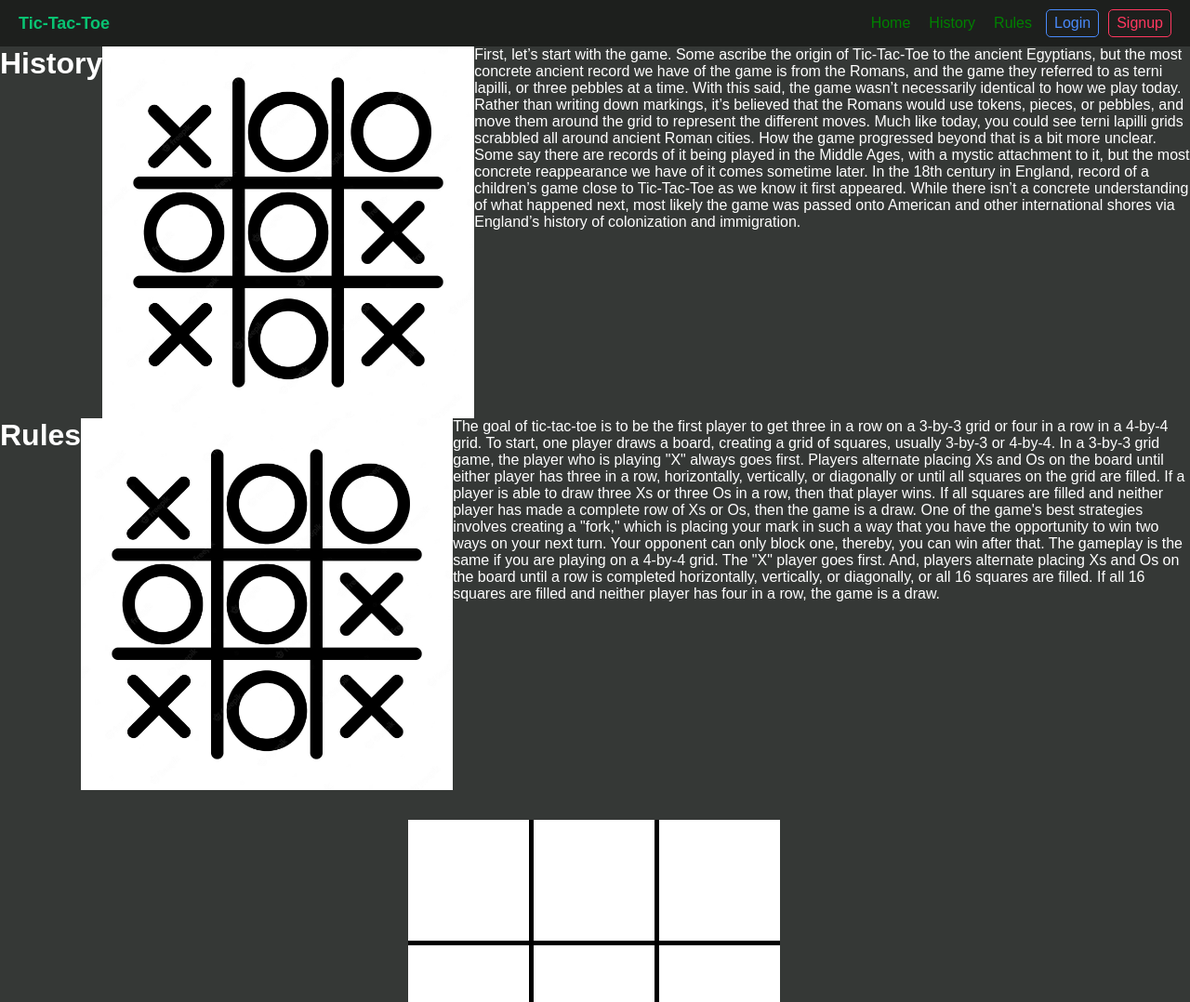
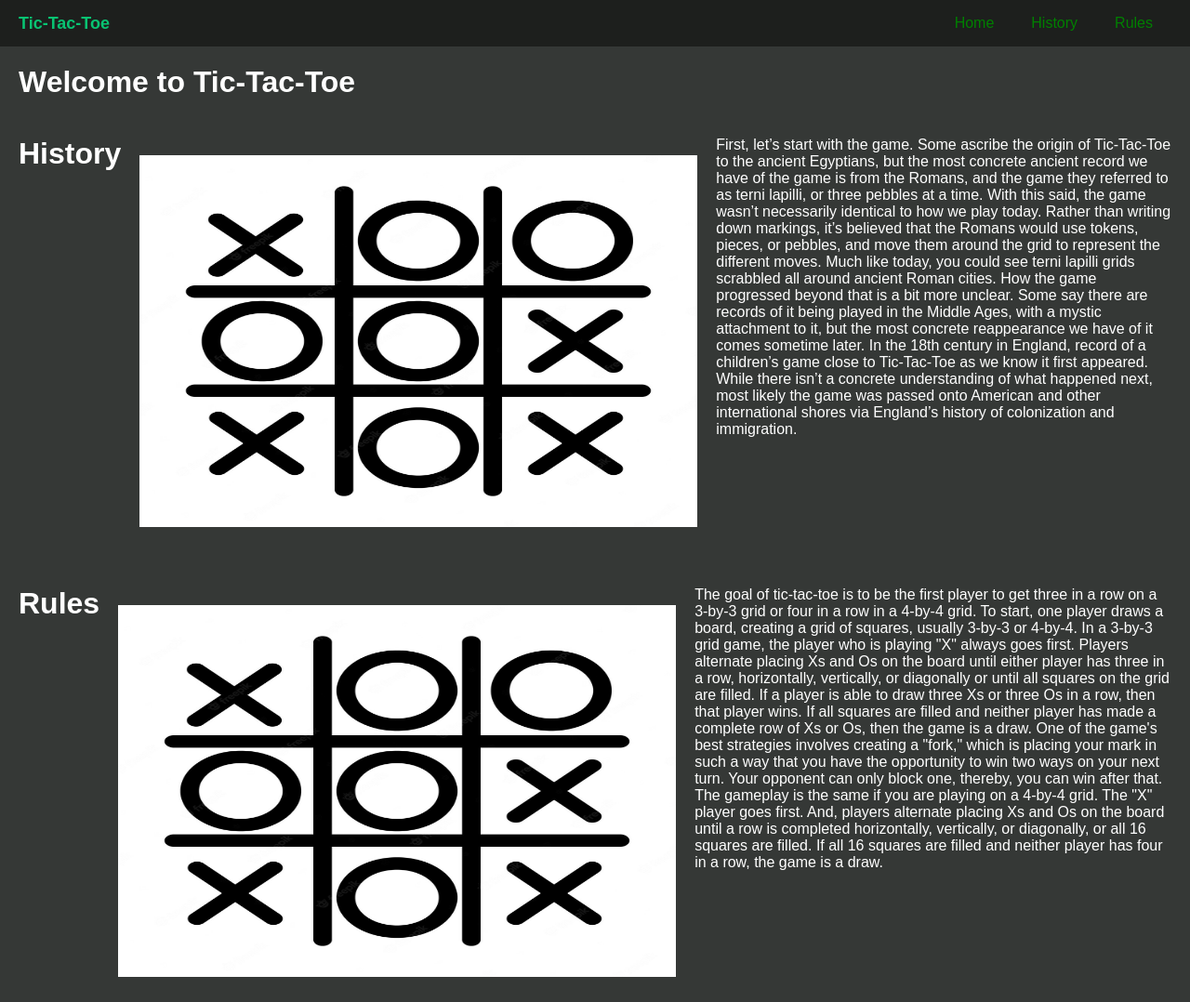
Before and after one commit to jasonadkins/WebDev-1-Final-Project, a plain HTML site: page index.html in a window 1280 px wide. Shown: the top 1078 px of the page at 93% size. Drawn offline with Linux system fonts and the light colour scheme.

Commit message:
more formatting of divs

```diff
--- a/index.html
+++ b/index.html
@@ -14,8 +14,6 @@
         <li class="home"><a href="#home">Home</a></li>
         <li class="history"><a href="#history">History</a></li>
         <li class="rules"><a href="#rules">Rules</a></li>
-        <li id="login"><a href="/login" >Login</a></li>
-        <li id="signup"><a href="/signup">Signup</a></li>
       </ul>
     </nav>
     <div id="hamburger-icon" onclick="toggleMobileMenu(this)">
@@ -26,26 +24,29 @@
         <li class="home"><a href="#home">Home</a></li>
         <li class="history"><a href="#history">History</a></li>
         <li class="rules"><a href="#rules">Rules</a></li>
-        <li class="login"><a href="/login" >Login</a></li>
-        <li class="signup"><a href="/signup">Signup</a></li>
       </ul>
     </div>
   </header>
 
-  <div class="home"></div>
-  <div class="history">
+  <div class="home">
+    <h1>Welcome to Tic-Tac-Toe</h1>
+  </div>
+    <div class="history">
     <h1>History</h1>
-    <img src="/images/tic-tac-toe-3.jpeg" alt="Tic-Tac-Toe 1" style="width:600px;height:400px;">
-    <p>
+    <div class="history-image"><img src="/images/tic-tac-toe-3.jpeg" alt="Tic-Tac-Toe 1" style="width:600px;height:400px;"></div>
+    <div class="history-text">
+      <p>
       First, let’s start with the game. Some ascribe the origin of Tic-Tac-Toe to the ancient Egyptians, but the most concrete ancient record we have of the game is from the Romans, and the game they referred to as terni lapilli, or three pebbles at a time. With this said, the game wasn’t necessarily identical to how we play today. Rather than writing down markings, it’s believed that the Romans would use tokens, pieces, or pebbles, and move them around the grid to represent the different moves. Much like today, you could see terni lapilli grids scrabbled all around ancient Roman cities.
 
       How the game progressed beyond that is a bit more unclear. Some say there are records of it being played in the Middle Ages, with a mystic attachment to it, but the most concrete reappearance we have of it comes sometime later. In the 18th century in England, record of a children’s game close to Tic-Tac-Toe as we know it first appeared. While there isn’t a concrete understanding of what happened next, most likely the game was passed onto American and other international shores via England’s history of colonization and immigration.
     </p>
-  </div>
+    </div>
+    </div>
   <div class="rules">
     <h1>Rules</h1>
-    <img src="/images/tic-tac-toe-3.jpeg" alt="Tic-Tac-Toe 1" style="width:600px;height:400px;">
-    <p>
+    <div class="rules-image"><img src="/images/tic-tac-toe-3.jpeg" alt="Tic-Tac-Toe 1" style="width:600px;height:400px;"></div>
+    <div class="history-text">
+      <p>
       The goal of tic-tac-toe is to be the first player to get three in a row on a 3-by-3 grid or four in a row in a 4-by-4 grid.
 
 To start, one player draws a board, creating a grid of squares, usually 3-by-3 or 4-by-4.
@@ -56,6 +57,7 @@ One of the game's best strategies involves creating a "fork," which is placing y
 
 The gameplay is the same if you are playing on a 4-by-4 grid. The "X" player goes first. And, players alternate placing Xs and Os on the board until a row is completed horizontally, vertically, or diagonally, or all 16 squares are filled. If all 16 squares are filled and neither player has four in a row, the game is a draw.
     </p>
+    </div>
   </div>
 
   <div id="game">
--- a/site.css
+++ b/site.css
@@ -35,16 +35,57 @@ header {
   color: #09c372;
 }
 
+.h1 {
+  display: flex;
+}
 .home {
-  display:flex;
+  display: flex;
+  margin-left: auto;
+  margin-right: auto;
+  padding: 20px;
+  justify-content: space-between;
+  vertical-align: middle;
 }
 
 .history {
-  display:flex;
+  display: flex;
+  margin-left: auto;
+  margin-right: auto;
+  padding: 20px;
+  justify-content: space-between;
+  vertical-align: middle;
 }
-
+.history-image {
+  display: block;
+  margin-left: auto;
+  margin-right: auto;
+  padding: 20px;
+  align-content: flex-start;
+}
+.history-text {
+  display: flex;
+  align-content: flex-end;
+  justify-content: space-between;
+}
 .rules {
   display: flex;
+  margin-left: auto;
+  margin-right: auto;
+  padding: 20px;
+  justify-content: space-between;
+  vertical-align: middle;
+}
+.rules-image {
+  display: block;
+  margin-left: auto;
+  margin-right: auto;
+  padding: 20px;
+  align-content: flex-start;
+}
+.rules-text {
+  display: flex;
+  align-content: flex-end;
+  justify-content: space-between;
 }
 
 ul {
```
